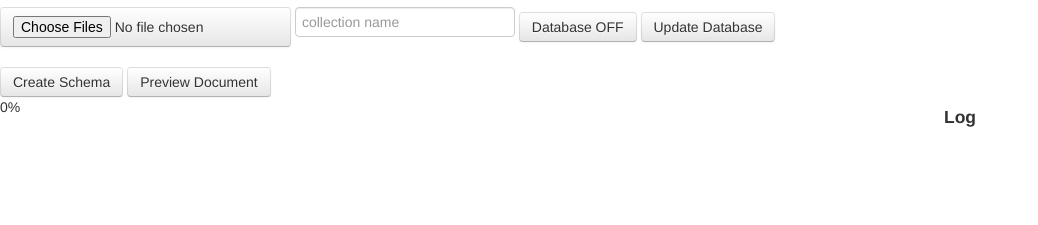
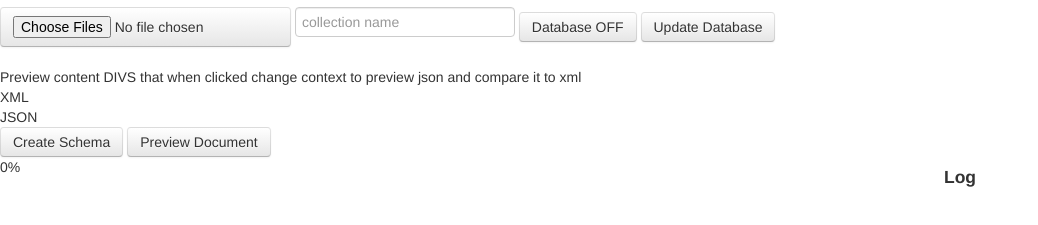
Before and after one commit to Boatdude55/MongoAdmin_GUI, a website: page core/client/index.html in a window 1280 px wide. Shown: the part 53-278 px from the top of the page, without its empty margins (0-1038 px from the left). Drawn offline with Linux system fonts and the light colour scheme.

Commit message:
Added preview elements

```diff
--- a/core/client/index.html
+++ b/core/client/index.html
@@ -51,11 +51,16 @@
                         </form>
                     </div>
 
+                    <div id="preview-content">
+                        Preview content
+                        DIVS that when clicked change context to preview json and compare it to xml
+                        <div id="xml-content">XML</div><div id="json-content">JSON</div>
+                    </div>
                     <div class="head-nav">
                         <button class="btn" id="create">
                             Create Schema
                         </button>
-                        <button class="btn" id="preview">
+                        <button class="btn" id="preview" data-target="preview-content" data-xml="xml-content" data-json="json-content">
                             Preview Document
                         </button>
                     </div>
```
Also changed, not shown: core/client/js/main.js (+0 -16 lines).
